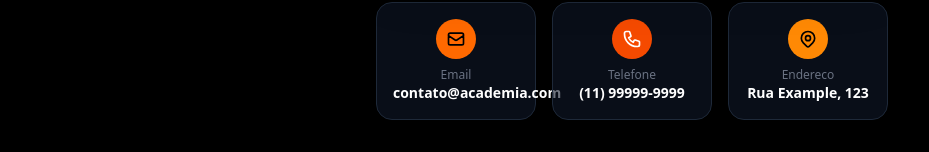
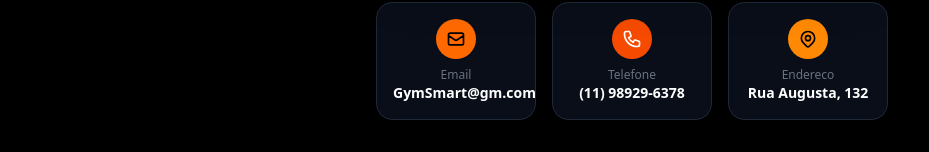
Before and after one commit to CP4-Front-End/CP-4-WebDEV, a React (Vite) app: page /contato in a window 1280 px wide. Shown: the part 800-952 px from the top of the page, without its empty margins (8-937 px from the left). Built offline with nearby package versions, Linux system fonts and the light colour scheme.

Commit message:
fix: formulario de contato

```diff
--- a/src/routes/Contato.jsx
+++ b/src/routes/Contato.jsx
@@ -172,7 +172,7 @@ export default function Contact() {
               </svg>
             </div>
             <p className="text-xs text-gray-500">Email</p>
-            <p className="text-sm font-bold text-white">contato@academia.com</p>
+            <p className="text-sm font-bold text-white">GymSmart@gm.com</p>
           </div>
           <div className="bg-gray-900/60 rounded-2xl p-4 shadow-md border border-gray-800">
             <div className="w-10 h-10 mx-auto bg-orange-600 rounded-full flex items-center justify-center mb-2">
@@ -181,7 +181,7 @@ export default function Contact() {
               </svg>
             </div>
             <p className="text-xs text-gray-500">Telefone</p>
-            <p className="text-sm font-bold text-white">(11) 99999-9999</p>
+            <p className="text-sm font-bold text-white">(11) 98929-6378</p>
           </div>
           <div className="bg-gray-900/60 rounded-2xl p-4 shadow-md border border-gray-800">
             <div className="w-10 h-10 mx-auto bg-orange-400 rounded-full flex items-center justify-center mb-2">
@@ -191,7 +191,7 @@ export default function Contact() {
               </svg>
             </div>
             <p className="text-xs text-gray-500">Endereco</p>
-            <p className="text-sm font-bold text-white">Rua Example, 123</p>
+            <p className="text-sm font-bold text-white">Rua Augusta, 132</p>
           </div>
         </div>
       </div>
```
